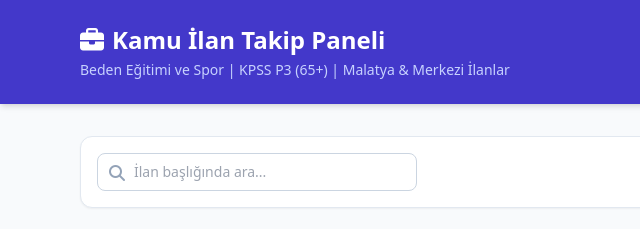
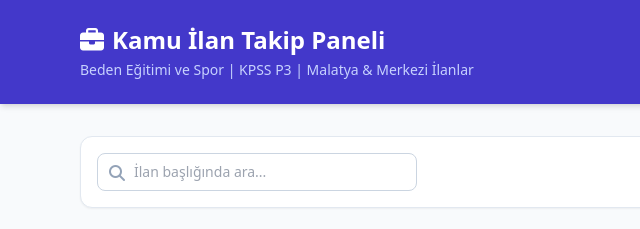
Before and after one commit to kadir-uygur/kpss, a plain HTML site: page index.html in a window 1280 px wide. Shown: the top 229 px of the page, 0-640 px from the left. Drawn offline with nearby package versions, Linux system fonts and the light colour scheme.

Commit message:
Update index.html

```diff
--- a/index.html
+++ b/index.html
@@ -17,7 +17,7 @@
           <i class="fa-solid fa-briefcase"></i> Kamu İlan Takip Paneli
         </h1>
         <p class="text-indigo-200 text-sm mt-1">
-          Beden Eğitimi ve Spor | KPSS P3 (65+) | Malatya & Merkezi İlanlar
+          Beden Eğitimi ve Spor | KPSS P3 | Malatya & Merkezi İlanlar
         </p>
       </div>
       <div id="last-updated" class="text-xs bg-indigo-800/80 px-3 py-1.5 rounded-full border border-indigo-500/30">
```
